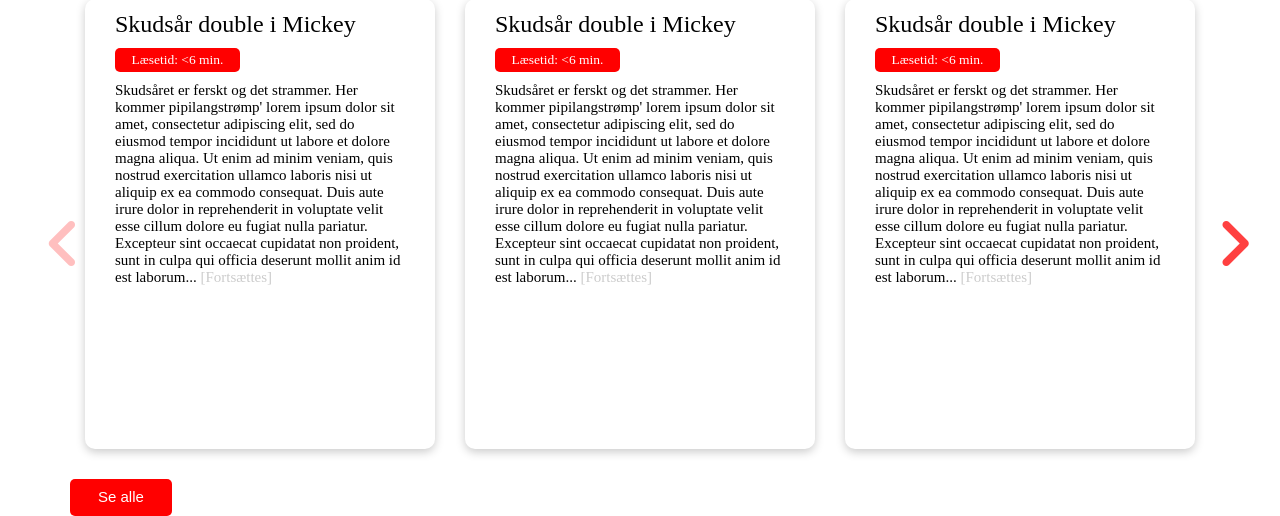
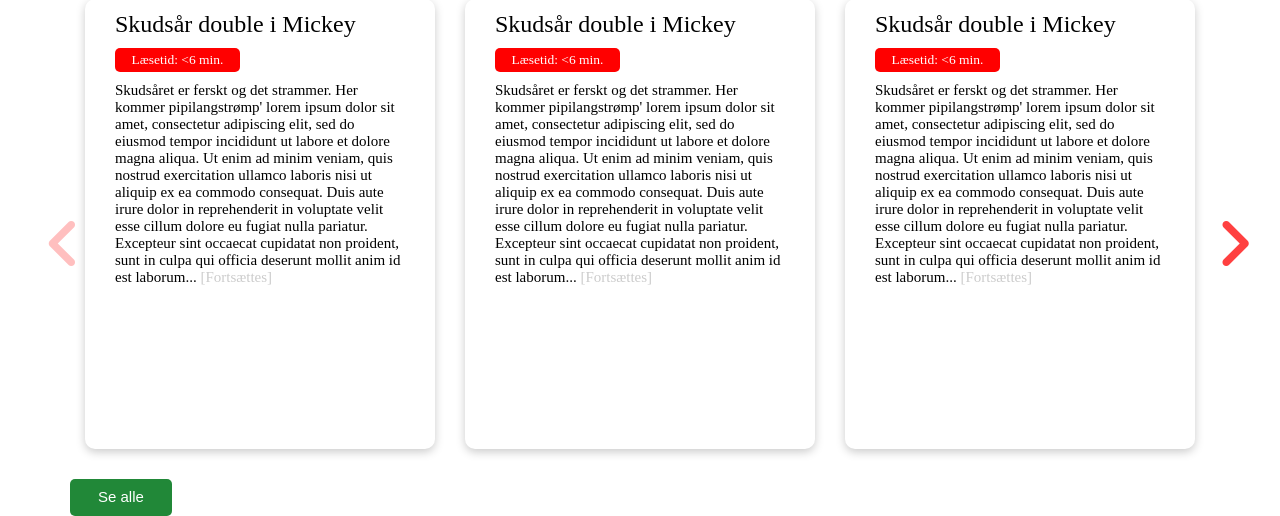
Before and after one commit to mito121/dart-odense, a PHP site: page / in a window 1280 px wide. Shown: the part 859-1375 px from the top of the page. Run offline with PHP 8.4, Linux system fonts and the light colour scheme; style sheets or scripts are compiled from the project's sources; some libraries are stand-ins or nearby versions.

Commit message:
updated primary color

```diff
--- a/assets/css/style.css
+++ b/assets/css/style.css
@@ -143,7 +143,7 @@
 }
 
 .btn-primary {
-  background-color: red;
+  background-color: #218838;
   color: white;
   padding: 6px 1.8rem;
 }
--- a/assets/scss/style.scss
+++ b/assets/scss/style.scss
@@ -1,11 +1,10 @@
 /*
 *** Variables
  */
-$primary: red;
-$secondary: 'darkDank';
-$tertiary: 'dankDark';
+$primary: #218838;
+$secondary: red;
+$tertiary: blue;
 $max-w: '1140px';
-
 /*
 *** GLOBAL
  */
```
Also changed, not shown: 1 other file.
